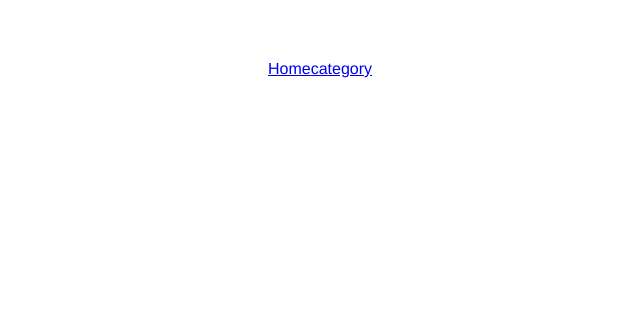
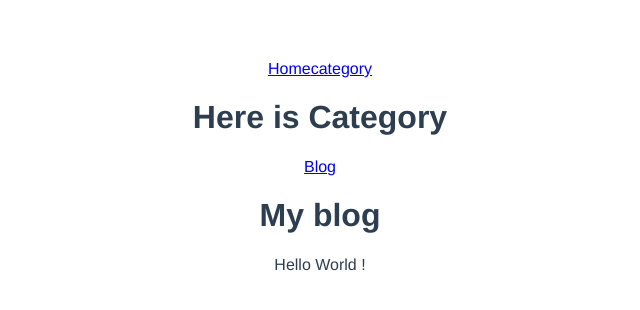
Before and after one commit to U2yyy/Front-end, a Vue app in the folder Vue_advance/route/: page /#/category/blog in a window 1280 px wide. Shown: the top 310 px of the page, without its empty margins (320-960 px from the left). Built offline with nearby package versions, Linux system fonts and the light colour scheme.

Commit message:
嵌套路由

```diff
--- /dev/null
+++ b/Vue_advance/route/src/pages/Blog.vue
@@ -0,0 +1,16 @@
+<template>
+  <div>
+    <h1>My blog</h1>
+    <p>Hello World !</p>
+  </div>
+</template>
+
+<script>
+export default {
+  name: "Blog"
+}
+</script>
+
+<style scoped>
+
+</style>
--- a/Vue_advance/route/src/components/Category.vue
+++ b/Vue_advance/route/src/pages/Category.vue
@@ -1,6 +1,8 @@
 <template>
   <div>
     <h1>Here is Category</h1>
+    <router-link to="/category/blog">Blog</router-link>
+    <router-view></router-view>
   </div>
 </template>
 
```
Also changed, not shown: Vue_advance/route/src/router/index.js (+10 -3 lines), Vue_advance/route/src/pages/Home.vue (renamed from Vue_advance/route/src/components/Home.vue).
